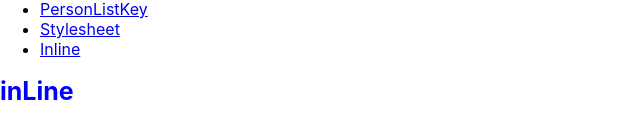
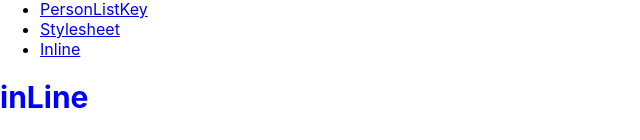
Before and after one commit to manumit-mukund/react_repository, a React (Create React App) app in the folder hello-world-app/: page /Inline in a window 1280 px wide. Shown: the part 657-797 px from the top of the page, without its empty margins (0-640 px from the left). Built offline with nearby package versions, Linux system fonts and the light colour scheme; the HTML template or start-up script is replaced by a standard one.

Commit message:
Commit changes...

```diff
--- a/hello-world-app/src/components/Inline.js
+++ b/hello-world-app/src/components/Inline.js
@@ -2,7 +2,7 @@ import React from 'react'
 
 const heading = {
 
-    fontSize: '25px',
+    fontSize: '30px',
     color: 'blue'
 }
 
```
